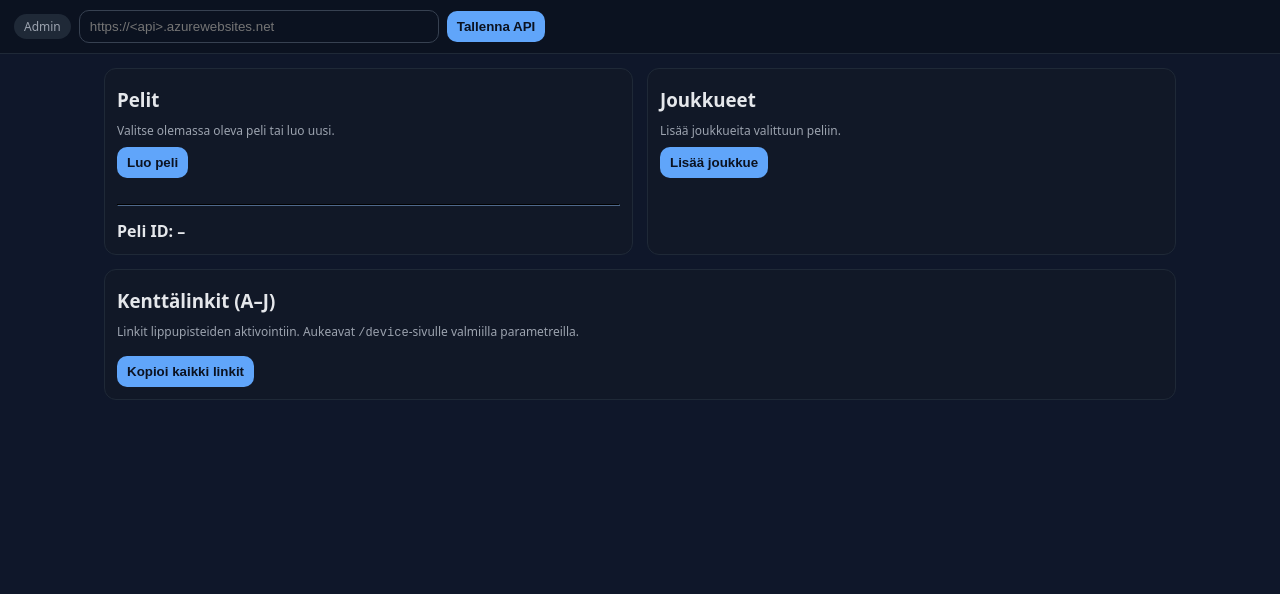
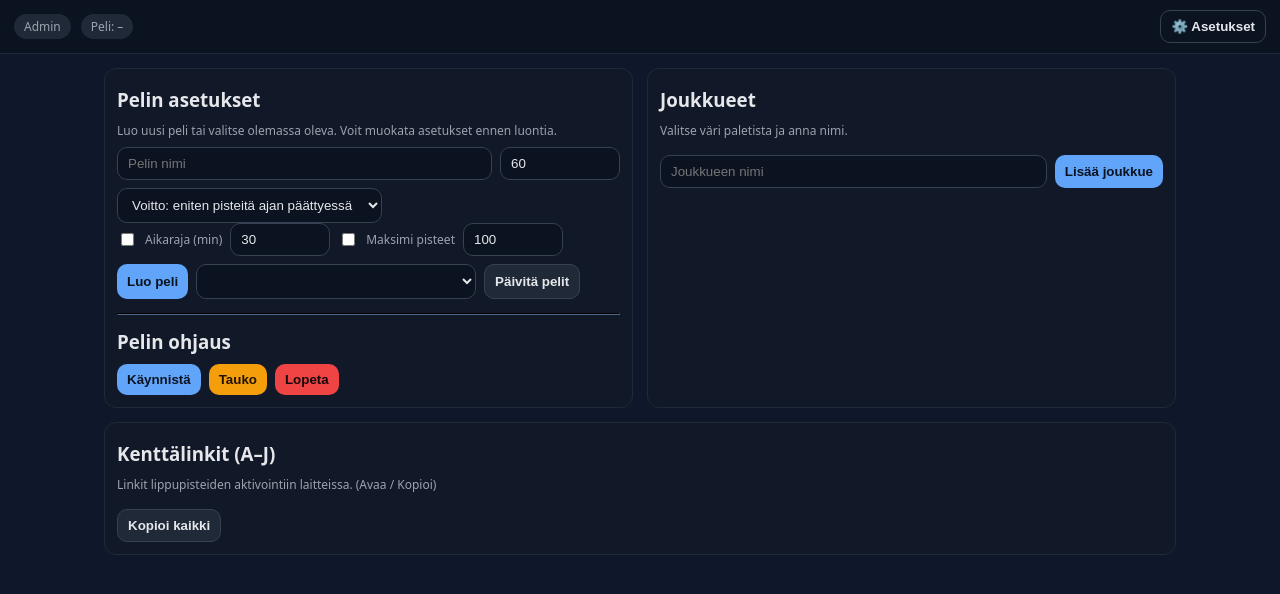
Before and after one commit to affenaattori/lipunryosto, a plain HTML site: page admin/index.html in a window 1280 px wide. Drawn offline with Linux system fonts and the light colour scheme.

Commit message:
Update index.html

```diff
--- a/admin/index.html
+++ b/admin/index.html
@@ -8,62 +8,116 @@
     :root{--bg:#0f172a;--card:#111827;--line:#1f2937;--muted:#9ca3af;--accent:#60a5fa}
     *{box-sizing:border-box}
     html,body{margin:0;background:var(--bg);color:#e5e7eb;font-family:system-ui,Segoe UI,Roboto,Arial,sans-serif}
-    .bar{display:flex;gap:8px;align-items:center;padding:10px 14px;border-bottom:1px solid var(--line);background:#0b1220;position:sticky;top:0;z-index:10}
+    .bar{display:flex;gap:12px;align-items:center;justify-content:space-between;padding:10px 14px;border-bottom:1px solid var(--line);background:#0b1220;position:sticky;top:0;z-index:10}
+    .title{display:flex;align-items:center;gap:10px}
     .pill{padding:4px 10px;border-radius:999px;background:#1f2937;color:var(--muted);font-size:12px}
-    input,button{border-radius:10px;border:1px solid #374151;background:#0b1220;color:#e5e7eb;padding:8px 10px}
-    button{border:0;background:var(--accent);color:#0b1220;font-weight:700;cursor:pointer}
+    .iconbtn{border:1px solid #374151;background:#0b1220;color:#e5e7eb;border-radius:10px;padding:8px 10px;cursor:pointer}
     .wrap{max-width:1100px;margin:0 auto;padding:14px}
     .grid{display:grid;grid-template-columns:1fr 1fr;gap:14px}
     .card{background:var(--card);border:1px solid var(--line);border-radius:12px;padding:12px}
     h3{margin:.4rem 0 0.6rem}
     .small{font-size:12px;color:var(--muted)}
+    .row{display:flex;gap:8px;flex-wrap:wrap}
+    input,select,button{border-radius:10px;border:1px solid #374151;background:#0b1220;color:#e5e7eb;padding:8px 10px}
+    button{border:0;background:var(--accent);color:#0b1220;font-weight:700;cursor:pointer}
+    .btn-ghost{background:#1f2937;color:#e5e7eb;border:1px solid #374151}
+    .btn-warn{background:#f59e0b;color:#1f1300}
+    .btn-danger{background:#ef4444;color:#16070a}
     .list{display:flex;flex-direction:column;gap:8px}
-    .row{display:flex;align-items:center;gap:8px;flex-wrap:wrap}
+    .chip{width:22px;height:22px;border-radius:6px;border:1px solid #111;cursor:pointer}
+    .chip.sel{outline:2px solid #e5e7eb}
+    .team{display:flex;align-items:center;gap:8px;padding:8px;border:1px solid #1f2937;border-radius:10px}
+    /* Modal */
+    .modal{position:fixed;inset:0;background:rgba(0,0,0,.5);display:none;align-items:center;justify-content:center}
+    .modal>.box{background:#0b1220;border:1px solid #374151;border-radius:12px;padding:16px;min-width:320px}
   </style>
 </head>
 <body>
   <div class="bar">
-    <span class="pill">Admin</span>
-    <input id="apiBase" placeholder="https://<api>.azurewebsites.net" style="min-width:360px" />
-    <button id="saveApi">Tallenna API</button>
+    <div class="title">
+      <span class="pill">Admin</span>
+      <span id="gameBadge" class="pill">Peli: –</span>
+    </div>
+    <div class="row">
+      <button id="openSettings" class="iconbtn">⚙️ Asetukset</button>
+    </div>
   </div>
 
   <div class="wrap">
     <div class="grid">
-      <!-- Pelit -->
+      <!-- Pelin asetukset & ohjaus -->
       <div class="card">
-        <h3>Pelit</h3>
-        <div class="small">Valitse olemassa oleva peli tai luo uusi.</div>
-        <div class="row" style="margin:8px 0 12px">
+        <h3>Pelin asetukset</h3>
+        <div class="small">Luo uusi peli tai valitse olemassa oleva. Voit muokata asetukset ennen luontia.</div>
+        <div class="row" style="margin-top:8px">
+          <input id="gName" placeholder="Pelin nimi" style="flex:2;min-width:220px">
+          <input id="gCapture" type="number" min="5" step="5" value="60" style="width:120px" title="Valtausaika (s)">
+          <select id="gWin" style="min-width:220px">
+            <option value="MostPointsAtTime">Voitto: eniten pisteitä ajan päättyessä</option>
+            <option value="AllFlagsOwned">Voitto: kaikki liput samalla joukkueella</option>
+          </select>
+        </div>
+        <div class="row">
+          <label class="row" style="align-items:center">
+            <input id="gUseTime" type="checkbox">
+            <span class="small">Aikaraja (min)</span>
+            <input id="gTime" type="number" min="1" step="1" value="30" style="width:100px">
+          </label>
+          <label class="row" style="align-items:center">
+            <input id="gUseMax" type="checkbox">
+            <span class="small">Maksimi pisteet</span>
+            <input id="gMax" type="number" min="1" step="1" value="100" style="width:100px">
+          </label>
+        </div>
+        <div class="row" style="margin-top:8px">
           <button id="createGame">Luo peli</button>
+          <select id="gameSelect" style="min-width:280px"></select>
+          <button id="refreshGames" class="btn-ghost">Päivitä pelit</button>
         </div>
-        <div id="gameList" class="list"></div>
-        <hr style="border-color:#1f2937;margin:14px 0" />
+        <hr style="border-color:#1f2937;margin:14px 0">
+        <h3>Pelin ohjaus</h3>
         <div class="row">
-          <strong id="selectedGame">Peli ID: –</strong>
+          <button id="startGame">Käynnistä</button>
+          <button id="pauseGame" class="btn-warn">Tauko</button>
+          <button id="endGame" class="btn-danger">Lopeta</button>
         </div>
       </div>
 
       <!-- Joukkueet -->
       <div class="card">
         <h3>Joukkueet</h3>
-        <div class="small">Lisää joukkueita valittuun peliin.</div>
-        <div class="row" style="margin:8px 0 12px">
+        <div class="small">Valitse väri paletista ja anna nimi.</div>
+        <div class="row" id="palette" style="margin:8px 0;flex-wrap:wrap"></div>
+        <div class="row">
+          <input id="teamName" placeholder="Joukkueen nimi" style="flex:2;min-width:220px">
           <button id="addTeam">Lisää joukkue</button>
         </div>
-        <div id="teamList" class="list"></div>
+        <div id="teamList" class="list" style="margin-top:10px"></div>
       </div>
 
-      <!-- Kenttälinkit (A–J) -->
+      <!-- Kenttälinkit -->
       <div class="card" style="grid-column:1 / span 2">
         <h3>Kenttälinkit (A–J)</h3>
         <div class="small" style="margin-bottom:6px">
-          Linkit lippupisteiden aktivointiin. Aukeavat <code>/device</code>-sivulle valmiilla parametreilla.
+          Linkit lippupisteiden aktivointiin laitteissa. (Avaa / Kopioi)
         </div>
         <div id="fieldLinks" class="list" style="margin-bottom:10px"></div>
         <div class="row">
-          <button id="copyAllLinks">Kopioi kaikki linkit</button>
+          <button id="copyAllLinks" class="btn-ghost">Kopioi kaikki</button>
         </div>
+      </div>
+    </div>
+  </div>
+
+  <!-- Asetukset-modal (API base) -->
+  <div id="modal" class="modal">
+    <div class="box">
+      <h3>Asetukset</h3>
+      <div class="small">Anna API-osoite (App Service), esim. https://…azurewebsites.net</div>
+      <input id="apiBase" placeholder="https://<api>.azurewebsites.net" style="width:100%;margin-top:8px">
+      <div class="row" style="margin-top:10px;justify-content:flex-end">
+        <button id="closeSettings" class="btn-ghost">Peruuta</button>
+        <button id="saveApi">Tallenna</button>
       </div>
     </div>
   </div>
```
